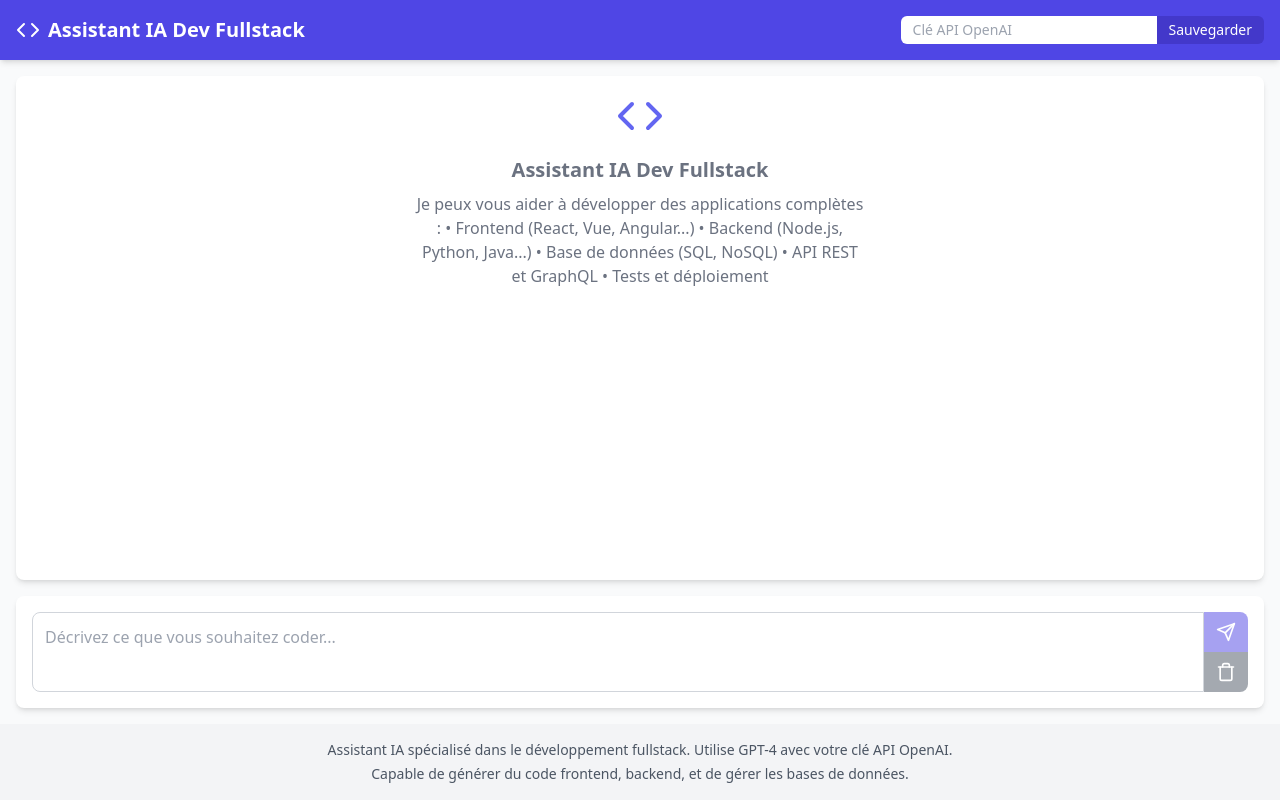
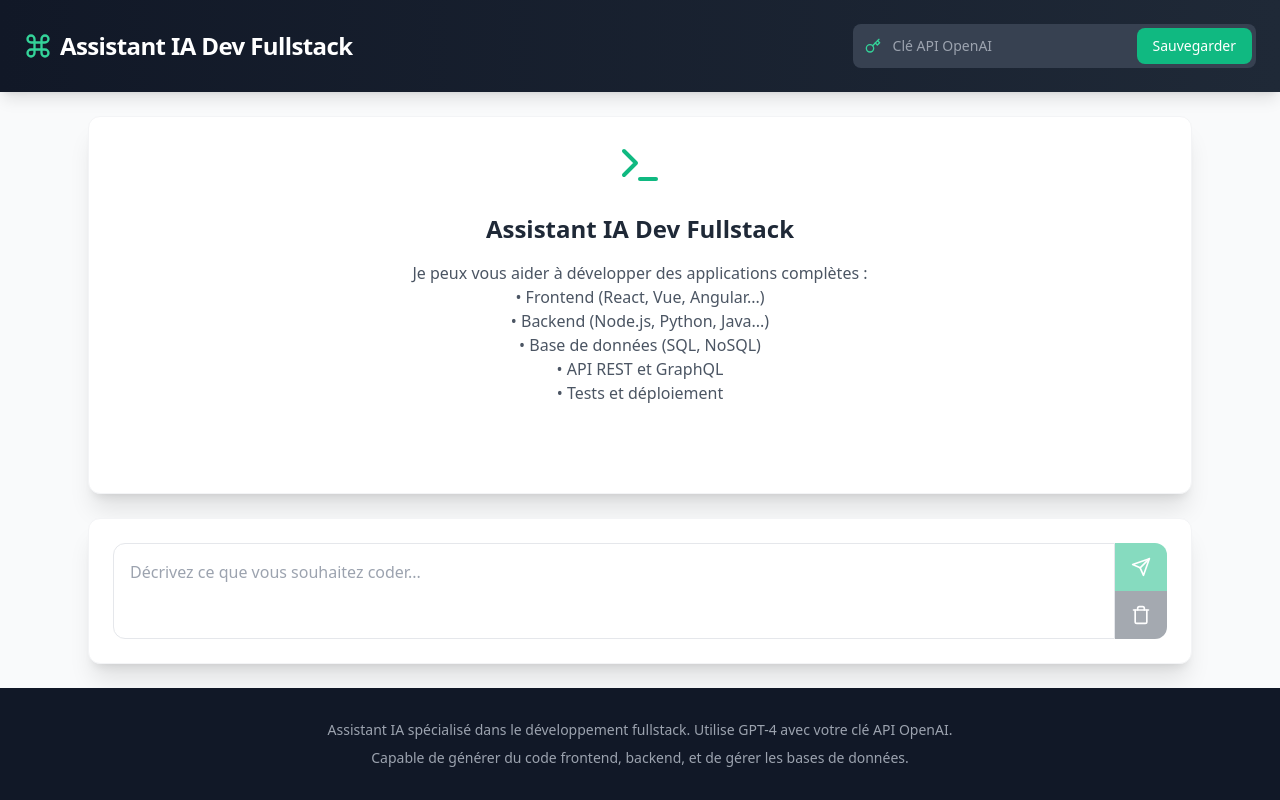
Before and after one commit to KWIN987/teva-ai, a React (Vite) app: page / in a window 1280 px wide. Built offline with nearby package versions, Linux system fonts and the light colour scheme.

Commit message:
Update design to be more professional

```diff
--- a/src/App.tsx
+++ b/src/App.tsx
@@ -1,5 +1,5 @@
 import React, { useState, useRef, useEffect } from 'react';
-import { Send, Code, Trash, Copy, Check, Loader2 } from 'lucide-react';
+import { Send, Terminal, Trash, Copy, Check, Loader2, Command, Key } from 'lucide-react';
 
 function App() {
   const [apiKey, setApiKey] = useState<string>('');
@@ -135,32 +135,33 @@ function App() {
   return (
     <div className="min-h-screen bg-gray-50 flex flex-col">
       {/* Header */}
-      <header className="bg-indigo-600 text-white p-4 shadow-md">
+      <header className="bg-gradient-to-r from-gray-900 to-gray-800 text-white p-6 shadow-lg">
         <div className="container mx-auto flex items-center justify-between">
           <div className="flex items-center space-x-2">
-            <Code size={24} />
-            <h1 className="text-xl font-bold">Assistant IA Dev Fullstack</h1>
+            <Command size={28} className="text-emerald-400" />
+            <h1 className="text-2xl font-bold tracking-tight">Assistant IA Dev Fullstack</h1>
           </div>
           <div className="flex items-center space-x-2">
             {savedApiKey ? (
               <button
                 onClick={handleClearApiKey}
-                className="bg-indigo-700 hover:bg-indigo-800 text-white px-3 py-1 rounded-md text-sm flex items-center"
+                className="bg-gray-700 hover:bg-gray-600 text-white px-4 py-2 rounded-lg text-sm flex items-center transition-colors duration-200"
               >
                 <Trash size={16} className="mr-1" /> Supprimer la clé API
               </button>
             ) : (
-              <div className="flex">
+              <div className="flex items-center bg-gray-700 rounded-lg p-1">
+                <Key size={16} className="text-emerald-400 ml-2" />
                 <input
                   type="password"
                   value={apiKey}
                   onChange={(e) => setApiKey(e.target.value)}
                   placeholder="Clé API OpenAI"
-                  className="bg-white text-gray-800 px-3 py-1 rounded-l-md text-sm w-64"
+                  className="bg-transparent text-white px-3 py-2 text-sm w-64 focus:outline-none placeholder-gray-400"
                 />
                 <button
                   onClick={handleSaveApiKey}
-                  className="bg-indigo-700 hover:bg-indigo-800 text-white px-3 py-1 rounded-r-md text-sm"
+                  className="bg-emerald-500 hover:bg-emerald-600 text-white px-4 py-2 rounded-lg text-sm transition-colors duration-200"
                 >
                   Sauvegarder
                 </button>
@@ -171,20 +172,20 @@ function App() {
       </header>
 
       {/* Main content */}
-      <main className="flex-1 container mx-auto p-4 flex flex-col">
+      <main className="flex-1 container mx-auto p-6 flex flex-col max-w-6xl">
         {/* Chat messages */}
-        <div className="flex-1 overflow-y-auto mb-4 bg-white rounded-lg shadow-md p-4">
+        <div className="flex-1 overflow-y-auto mb-6 bg-white rounded-xl shadow-xl p-6 border border-gray-100">
           {messages.length === 0 ? (
             <div className="h-full flex flex-col items-center justify-center text-gray-500">
-              <Code size={48} className="mb-4 text-indigo-500" />
-              <h2 className="text-xl font-semibold mb-2">Assistant IA Dev Fullstack</h2>
-              <p className="text-center max-w-md">
+              <Terminal size={48} className="mb-6 text-emerald-500" />
+              <h2 className="text-2xl font-semibold mb-4 text-gray-800">Assistant IA Dev Fullstack</h2>
+              <p className="text-center max-w-lg space-y-2 text-gray-600">
                 Je peux vous aider à développer des applications complètes :
-                • Frontend (React, Vue, Angular...)
-                • Backend (Node.js, Python, Java...)
-                • Base de données (SQL, NoSQL)
-                • API REST et GraphQL
-                • Tests et déploiement
+                <br />• Frontend (React, Vue, Angular...)
+                <br />• Backend (Node.js, Python, Java...)
+                <br />• Base de données (SQL, NoSQL)
+                <br />• API REST et GraphQL
+                <br />• Tests et déploiement
               </p>
             </div>
           ) : (
@@ -194,11 +195,11 @@ function App() {
                   key={index}
                   className={`p-4 rounded-lg ${
                     msg.role === 'user'
-                      ? 'bg-indigo-100 ml-12'
-                      : 'bg-gray-100 mr-12'
+                      ? 'bg-emerald-50 ml-12 border border-emerald-100'
+                      : 'bg-gray-50 mr-12 border border-gray-100'
                   }`}
                 >
-                  <div className="font-semibold mb-1">
+                  <div className="font-semibold mb-2 text-gray-700">
                     {msg.role === 'user' ? 'Vous' : 'Assistant'}
                   </div>
                   <div className="text-gray-800">
@@ -219,20 +220,20 @@ function App() {
         )}
 
         {/* Input form */}
-        <div className="bg-white rounded-lg shadow-md p-4">
+        <div className="bg-white rounded-xl shadow-xl p-6 border border-gray-100">
           <form onSubmit={handleSubmit} className="flex items-start">
             <textarea
               value={prompt}
               onChange={(e) => setPrompt(e.target.value)}
               placeholder="Décrivez ce que vous souhaitez coder..."
-              className="flex-1 border border-gray-300 rounded-l-lg p-3 focus:outline-none focus:ring-2 focus:ring-indigo-500 resize-none h-20"
+              className="flex-1 border border-gray-200 rounded-l-xl p-4 focus:outline-none focus:ring-2 focus:ring-emerald-500 resize-none h-24 text-gray-700 placeholder-gray-400"
               disabled={isLoading}
             />
-            <div className="flex flex-col h-20">
+            <div className="flex flex-col h-24">
               <button
                 type="submit"
                 disabled={isLoading || !prompt.trim()}
-                className={`bg-indigo-600 hover:bg-indigo-700 text-white rounded-tr-lg p-3 h-1/2 flex items-center justify-center ${
+                className={`bg-emerald-500 hover:bg-emerald-600 text-white rounded-tr-xl p-4 h-1/2 flex items-center justify-center transition-colors duration-200 ${
                   (isLoading || !prompt.trim()) ? 'opacity-50 cursor-not-allowed' : ''
                 }`}
               >
@@ -242,7 +243,7 @@ function App() {
                 type="button"
                 onClick={handleClearChat}
                 disabled={messages.length === 0}
-                className={`bg-gray-600 hover:bg-gray-700 text-white rounded-br-lg p-3 h-1/2 flex items-center justify-center ${
+                className={`bg-gray-600 hover:bg-gray-700 text-white rounded-br-xl p-4 h-1/2 flex items-center justify-center transition-colors duration-200 ${
                   messages.length === 0 ? 'opacity-50 cursor-not-allowed' : ''
                 }`}
               >
@@ -254,9 +255,11 @@ function App() {
       </main>
 
       {/* Footer */}
-      <footer className="bg-gray-100 text-center p-4 text-gray-600 text-sm">
-        <p>Assistant IA spécialisé dans le développement fullstack. Utilise GPT-4 avec votre clé API OpenAI.</p>
-        <p className="mt-1">Capable de générer du code frontend, backend, et de gérer les bases de données.</p>
+      <footer className="bg-gray-900 text-center py-8 text-gray-400 text-sm">
+        <div className="container mx-auto max-w-4xl px-6">
+          <p className="mb-2">Assistant IA spécialisé dans le développement fullstack. Utilise GPT-4 avec votre clé API OpenAI.</p>
+          <p>Capable de générer du code frontend, backend, et de gérer les bases de données.</p>
+        </div>
       </footer>
     </div>
   );
```
